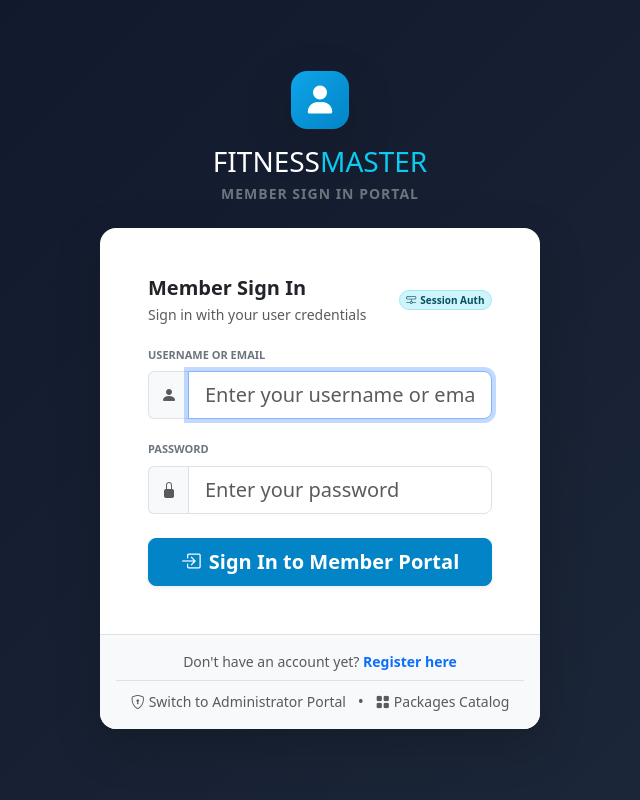
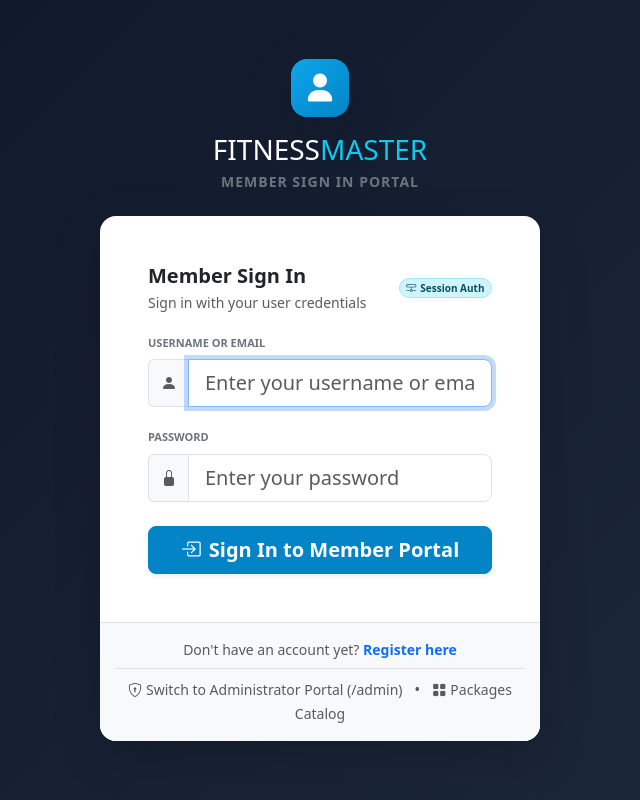
Before and after one commit to virudobariya24/Fitness_Master, a Django app: page /user/login/ in a window 1280 px wide. Shown: the whole page, without its empty margins (320-960 px from the left). Run offline with Django 5.2, Linux system fonts and the light colour scheme.

Commit message:
Route website root / directly to User Panel and configure /admin to open custom Admin Panel

```diff
--- a/FitnessMaster/urls.py
+++ b/FitnessMaster/urls.py
@@ -4,10 +4,10 @@ from django.conf import settings
 from django.conf.urls.static import static
 
 urlpatterns = [
-    # Task (2): Django Admin (allows manually adding admin users)
-    path('admin/', admin.site.urls),
+    # Task (2): Django Admin (accessible at /django-admin/ for manually adding admin users)
+    path('django-admin/', admin.site.urls),
 
-    # Task (1): Admin Authentication (Login & Logout)
+    # Task (1): Admin & User Authentication, Root User Panel, and Admin Gateway (/admin/)
     path('', include('accounts.urls')),
 
     # Task (4), (5), (6): Bootstrap Admin Dashboard & Packages Management
--- a/accounts/urls.py
+++ b/accounts/urls.py
@@ -2,10 +2,12 @@ from django.urls import path
 from . import views
 
 urlpatterns = [
-    # Website Root: Directly opens User Panel
+    # Website Root: Directly opens User Panel (Packages catalog / User Dashboard)
     path('', views.user_portal_root_view, name='root'),
+    path('user/', views.user_portal_root_view, name='user_root'),
 
-    # Admin Portal Authentication (Separate & Dedicated)
+    # Admin Panel Gateway: Triggered when typing .../admin or .../admin/
+    path('admin/', views.admin_gateway_view, name='admin_gateway'),
     path('admin-login/', views.admin_login_view, name='admin_login'),
     path('login/', views.admin_login_view, name='login'),
     path('logout/', views.admin_logout_view, name='logout'),
--- a/accounts/views.py
+++ b/accounts/views.py
@@ -16,13 +16,24 @@ def admin_check(user):
 
 def user_portal_root_view(request):
     """
-    Website Root View: Directs visitors directly to the User Panel when website is accessed.
+    Website Root View: Directs visitors directly to the User Panel when website is accessed directly.
     - If user has active session, redirects to user_dashboard.
-    - Otherwise, redirects to user_login (Member Portal).
+    - Otherwise, redirects to packages_cards (Public User Packages Catalog with 'View More' buttons).
     """
     if request.session.get('is_user_authenticated'):
         return redirect('user_dashboard')
-    return redirect('user_login')
+    return redirect('packages_cards')
+
+
+def admin_gateway_view(request):
+    """
+    Admin Gateway View: Triggered when user enters .../admin or .../admin/ in the URL.
+    - If admin is already authenticated: directly opens Admin Dashboard (admin_dashboard).
+    - If admin is not authenticated or submitting login form: opens custom Admin Login page.
+    """
+    if request.user.is_authenticated and (request.user.is_staff or request.user.is_superuser):
+        return redirect('admin_dashboard')
+    return admin_login_view(request)
 
 
 @ensure_csrf_cookie
--- a/templates/accounts/login.html
+++ b/templates/accounts/login.html
@@ -59,7 +59,7 @@
       <!-- Card Form Body -->
       <div class="card-body p-4 p-sm-4.5 pt-3">
 
-        <form method="post" action="{% url 'admin_login' %}" novalidate id="adminLoginForm">
+        <form method="post" action="" novalidate id="adminLoginForm">
           {% csrf_token %}
 
           {% if form.non_field_errors %}
--- a/templates/accounts/user_dashboard.html
+++ b/templates/accounts/user_dashboard.html
@@ -214,8 +214,8 @@
   <footer class="bg-white border-top py-3 text-center text-muted small mt-auto">
     <span>Fitness Master &copy; 2026 &bull; Member Operations Portal (Django Sessions)</span>
     <span class="mx-2">&bull;</span>
-    <a href="{% url 'admin_login' %}" class="text-decoration-none text-muted">
-      <i class="bi bi-shield-lock me-1"></i>Staff / Admin Portal
+    <a href="{% url 'admin_gateway' %}" class="text-decoration-none text-muted">
+      <i class="bi bi-shield-lock me-1"></i>Staff / Admin Portal (/admin)
     </a>
   </footer>
 
--- a/templates/accounts/user_login.html
+++ b/templates/accounts/user_login.html
@@ -101,8 +101,8 @@
           Don't have an account yet? <a href="{% url 'user_register' %}" class="fw-bold text-decoration-none text-primary">Register here</a>
         </p>
         <div class="pt-2 border-top">
-          <a href="{% url 'login' %}" class="small text-muted text-decoration-none">
-            <i class="bi bi-shield-lock me-1"></i>Switch to Administrator Portal
+          <a href="{% url 'admin_gateway' %}" class="small text-muted text-decoration-none">
+            <i class="bi bi-shield-lock me-1"></i>Switch to Administrator Portal (/admin)
           </a>
           <span class="mx-2 text-muted">&bull;</span>
           <a href="{% url 'packages_cards' %}" class="small text-muted text-decoration-none">
--- a/templates/accounts/user_register.html
+++ b/templates/accounts/user_register.html
@@ -152,8 +152,8 @@
           Already registered? <a href="{% url 'user_login' %}" class="fw-bold text-decoration-none text-primary">Sign in here</a>
         </p>
         <div class="mt-2 pt-2 border-top">
-          <a href="{% url 'login' %}" class="small text-muted text-decoration-none">
-            <i class="bi bi-shield-lock me-1"></i>Administrator Login Portal
+          <a href="{% url 'admin_gateway' %}" class="small text-muted text-decoration-none">
+            <i class="bi bi-shield-lock me-1"></i>Administrator Login Portal (/admin)
           </a>
           <span class="mx-2 text-muted">&bull;</span>
           <a href="{% url 'packages_cards' %}" class="small text-muted text-decoration-none">
--- a/templates/packages/packages_cards.html
+++ b/templates/packages/packages_cards.html
@@ -287,8 +287,8 @@
           <a href="{% url 'user_login' %}" class="btn btn-outline-primary btn-sm fw-bold">Member Sign In</a>
           <a href="{% url 'user_register' %}" class="btn btn-primary btn-sm fw-bold">Register</a>
         {% endif %}
-        <a href="{% url 'admin_login' %}" class="btn btn-outline-secondary btn-sm fw-semibold" title="Administrator Operations Portal">
-          <i class="bi bi-shield-lock"></i> <span class="d-none d-md-inline">Admin Portal</span>
+        <a href="{% url 'admin_gateway' %}" class="btn btn-outline-secondary btn-sm fw-semibold" title="Administrator Operations Portal (/admin)">
+          <i class="bi bi-shield-lock"></i> <span class="d-none d-md-inline">Admin (/admin)</span>
         </a>
       </div>
     </div>
```
Also changed, not shown: accounts/tests.py (+17 -3 lines), templates/packages/package_detail.html (+4 -4 lines).
